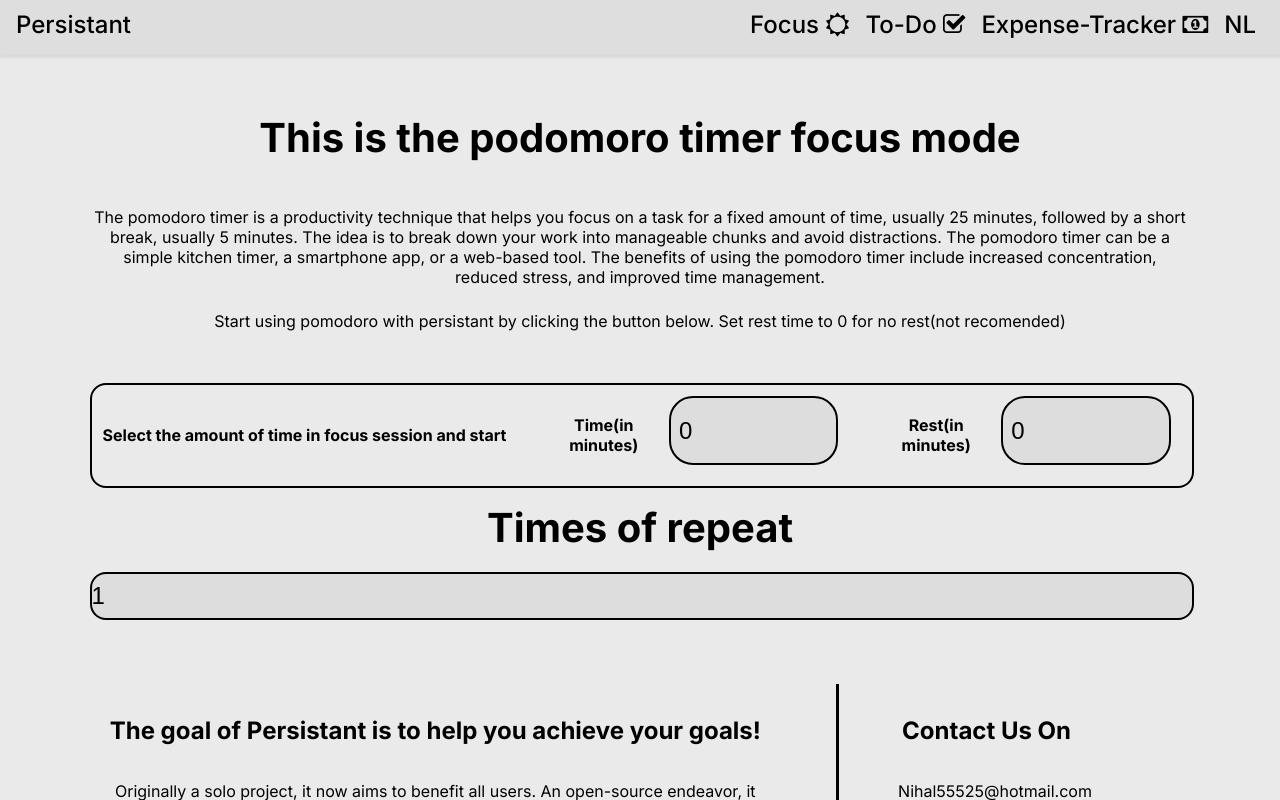
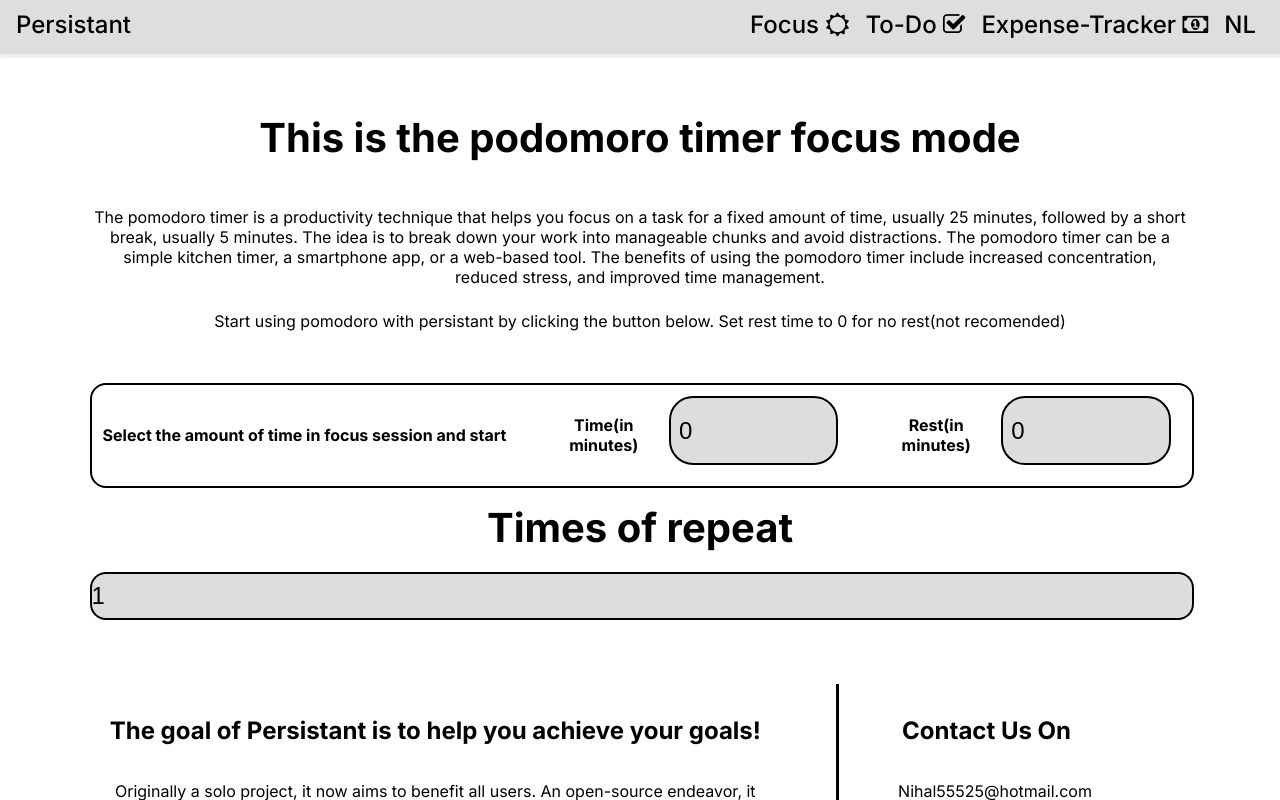
Before and after one commit to Nihal-Sheikh/persistant, a React (Vite) app: page /focus in a window 1280 px wide. Shown: the top 800 px of the page. Built offline with nearby package versions, Linux system fonts and the light colour scheme; no server answers.

Commit message:
Minor bug fixes

```diff
--- a/src/index.scss
+++ b/src/index.scss
@@ -1,5 +1,5 @@
 :root {
-  --main-background-color-primary: #eaeaea;
+  --main-background-color-primary: #eeeeee;
   --main-color-primary: black;
   --navbar-color-primary: #dedede;
   --main-background-color-secondary: #2b2b2b;
@@ -16,7 +16,7 @@
   --navbar-color-secondary: #dedede;
 }
 [data-theme="light"] {
-  --main-background-color-primary: #eaeaea;
+  --main-background-color-primary: #ffffff;
   --main-color-primary: black;
   --navbar-color-primary: #dedede;
   --main-background-color-secondary: #2b2b2b;
--- a/src/pomodoro.tsx
+++ b/src/pomodoro.tsx
@@ -113,7 +113,7 @@ export default function App(props: AppProps) {
         </sup>
       </h1>
       <button type="button" onClick={() => handlePause()} className="pause">
-        Paused
+        Pause
       </button>
     </div>
   );
```
